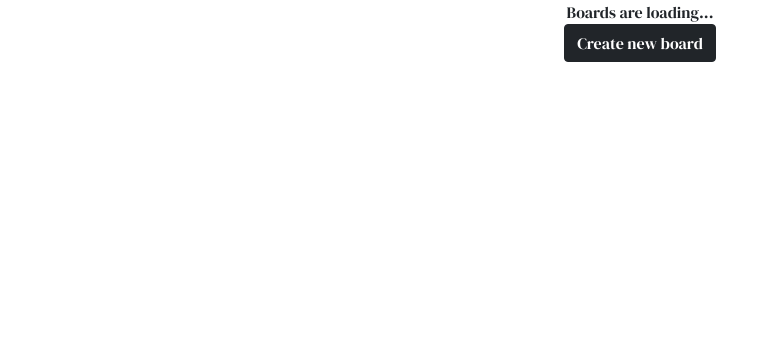
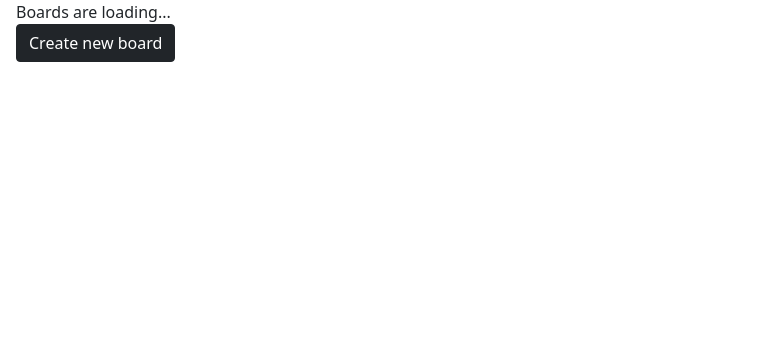
Before and after one commit to ishabelle/PROMAN, a Flask app: page / in a window 1280 px wide. Shown: the part 72-420 px from the top of the page, without its empty margins (0-763 px from the left). Run offline with Flask 2, Linux system fonts and the light colour scheme; data that the repository does not hold is empty; parts of the project's set-up code (start-up, migrations or seed data) failed here and were passed over; some libraries are stand-ins or nearby versions.

Commit message:
refactor

```diff
--- a/templates/index.html
+++ b/templates/index.html
@@ -1,5 +1,5 @@
 <!DOCTYPE html>
-<html lang="en" xmlns="http://www.w3.org/1999/html">
+<html lang="en">
 <head>
     <title></title>
     <meta charset="UTF-8">
@@ -21,22 +21,8 @@
             crossorigin="anonymous"></script>
     <link rel="stylesheet" type="text/css" href="{{ url_for('static', filename='css/main.css') }}">
     <script type="module" src="{{ url_for('static', filename='js/main.js') }}" defer></script>
+</head>
 
-    <style>
-        @import url('https://fonts.googleapis.com/css2?family=DM+Serif+Display&family=Permanent+Marker&display=swap');
-        @import url('https://fonts.googleapis.com/css2?family=Dancing+Script&display=swap');
-
-        body {
-            font-family: 'DM Serif Display', serif;
-            text-align: center;
-
-        }
-
-        h1 {
-            font-family: 'Dancing Script', cursive;
-        }
-    </style>
-</head>
 <body style="min-height: 75rem; padding-top: 4.5rem;" class="p-3 mb-2 bg-white text-dark ">
 <nav class="navbar navbar-light" style="background-color: #afafaf;">
     <div class="container-fluid">
```
